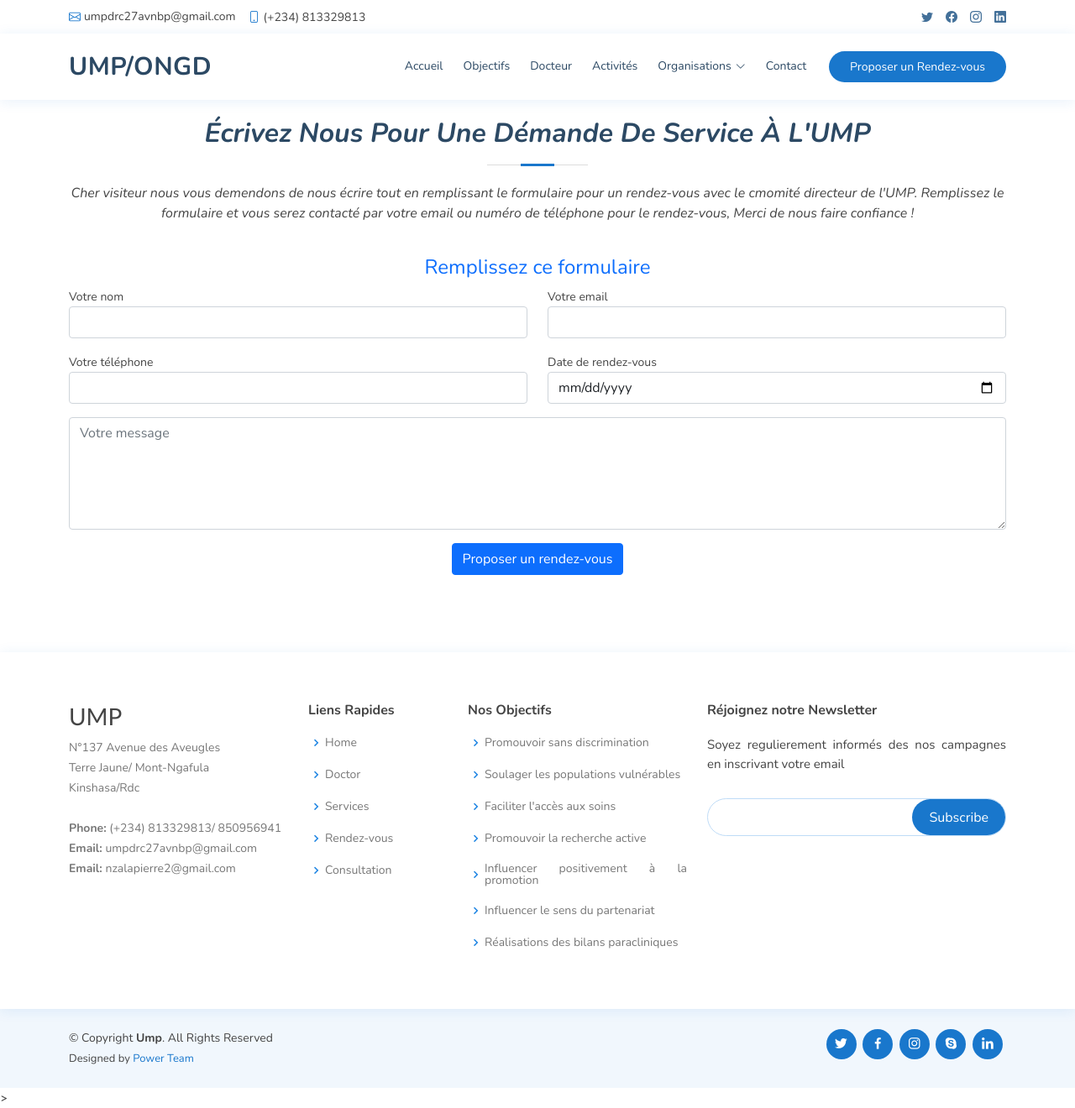
After one commit to Oscar959/ump, a PHP site: page /power_project/service_asked.php in a window 1280 px wide. The commit adds this page. Shown: the whole page at 84% size. Run offline with PHP 8.4, Linux system fonts and the light colour scheme; some libraries are stand-ins or nearby versions.

Commit message:
adding new informations

```diff
--- a/admin/fetch.php
+++ b/admin/fetch.php
@@ -2,10 +2,10 @@
 session_start();
 include('../connect.php');
 include('../conn.php');
-//if(!($_SESSION['name']) && !($_SESSION['firstname']) && !($_SESSION['mdp'])){
-//	header('location:login.php');
+if(!($_SESSION['name']) && !($_SESSION['firstname']) && !($_SESSION['mdp'])){
+		header('location:login.php');
 
-//}
+}
 //	$mdp=$_SESSION['mdp'];
 //    $firstname=$_SESSION['firstname'];
 //	$query=mysqli_fetch_array(mysqli_query($con, "SELECT * FROM members WHERE firstname='$firstname' AND mdp='$mdp' ") );
--- a/admin/insert.php
+++ b/admin/insert.php
@@ -15,7 +15,7 @@ if(!($_SESSION['name']) && !($_SESSION['firstname']) && !($_SESSION['mdp'])){
 if(isset($_POST['subject'])){
  $subject= mysqli_real_escape_string($con, $_POST['subject']);
  $comment= mysqli_real_escape_string($con,$_POST['comment']);
- $query= "INSERT INTO notif(id, subject, notif_text, notif_status,date_pub, admin_id, members_id) values(null,'$subject', '$comment', '0',now(), '$id', '0')";
+ $query= "INSERT INTO notif(id, subject, notif_text, notif_status,date_pub, admin_id) values(null,'$subject', '$comment', '0',now(), '$id')";
  mysqli_query($con, $query);
 }
 
--- /dev/null
+++ b/service_asked.php
@@ -0,0 +1,82 @@
+<?php
+include("header.php");
+?>
+     <!-- ======= Appointment Section ======= -->
+    <section id="appointment" class="" style="margin:1rem; margin-top:5rem;">
+      <div class="container">
+
+        <div class="section-title">
+          <h2 style="text-align:center; font-style:italic;text-transform:capitalize;font-family: 'Nunito', sans-serif;">écrivez nous pour une démande de service à L'UMP</h2>
+          <p style="text-align:center; font-style:italic;">Cher visiteur nous vous demendons de nous écrire tout en remplissant le formulaire pour un rendez-vous avec le cmomité directeur de l'UMP.
+		  Remplissez le formulaire et vous serez contacté par votre email ou numéro de téléphone pour le rendez-vous, Merci de nous faire confiance !</p>
+        </div>
+         <div class="alert alert-success  alert-dismissable col-lg-4" style="display: none">
+			<button type="button" class="close">×</button>
+			<h4>Reussie</h4>
+			<p style="text-align:justify">Votre demnde de rendez-vous à été soumise avec succès. L'UMP vous remercie de la confiance que vous lui faites</p>
+		</div>
+        <form  id="form">
+		  <h4 style="text-align:center; margin:0.5rem; font-family: 'Nunito', sans-serif; " class="text-primary" >Remplissez ce formulaire</h4>
+          <div class="row">
+            <div class="col-md-6 form-group">
+			  <small> Votre nom</small>
+              <input type="text" name="nom" class="form-control" id="nom" data-rule="minlen:4" data-msg="Please enter at least 4 chars">
+            </div>
+            <div class="col-md-6 form-group mt-3 mt-md-0">
+			<small> Votre email</small>
+              <input type="email" class="form-control" name="email" id="email" data-rule="email" data-msg="Please enter a valid email">
+            </div>
+
+            <div class="col-md-6 form-group mt-3">
+			<small> Votre téléphone</small>
+              <input type="phone" class="form-control" name="phone" id="phone" data-rule="minlen:4" data-msg="Please enter at least 4 chars">
+
+            </div>
+
+			 <div class="col-md-6 form-group mt-3">
+			  <small> Date de rendez-vous</small>
+              <input type="date" name="date" class="form-control" id="date" data-rule="minlen:4" data-msg="Please enter at least 4 chars">
+
+            </div>
+          </div>
+
+
+
+          <div class="form-group mt-3">
+            <textarea class="form-control" name="message" id="message" rows="5" placeholder="Votre message"></textarea>
+
+          </div>
+          <div class="text-center" style="margin:1rem;"><button type="submit" id="sent" name="sent" class="btn btn-primary">Proposer un rendez-vous</button></div>
+        </form>
+    </section><!-- End Appointment Section -->
+	<?php include("footer.php");?>
+  <!-- Vendor JS Files -->>
+  <script src="assets/vendor/bootstrap/js/jquery.min.js"></script>
+  <!-- Template Main JS File -->
+  <script>
+	  $(document).ready(function() {
+		$('#form').on('submit', function(e){
+			e.preventDefault();
+			  if($('#nom').val()!= '' && $('#email').val()!=''  && $('#phone').val()!=''  && $('#date').val()!=''  && $('#message').val()!=''){
+				  var form_data=$(this).serialize();
+				insert_data();
+				function insert_data(){
+				 $.ajax({
+				  url:"insert.php",
+				  method:"POST",
+				  data:form_data,
+				  success:function(data){
+					  $(".alert").show("slow");
+					  $(".alert").delay(10000).hide(10000);
+					  $("#form")[0].reset();
+					}
+				});
+				}
+
+			  }else{
+				  alert("remplissez les deux champs");
+			  }
+		  });
+	  });
+
+  </script>
```
